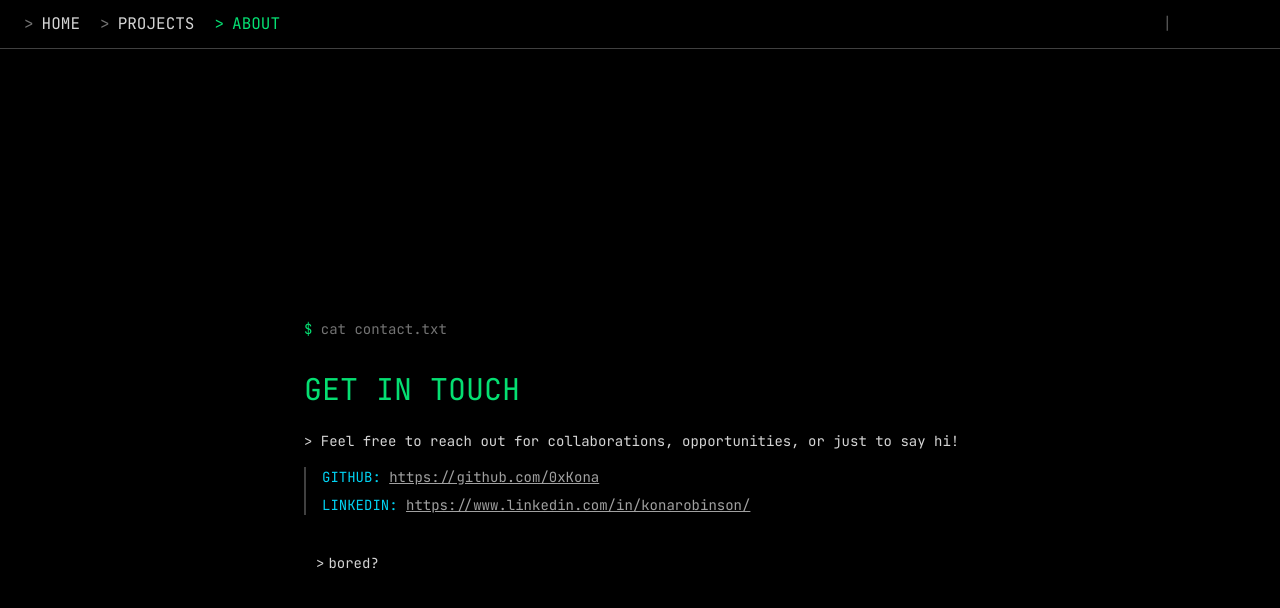
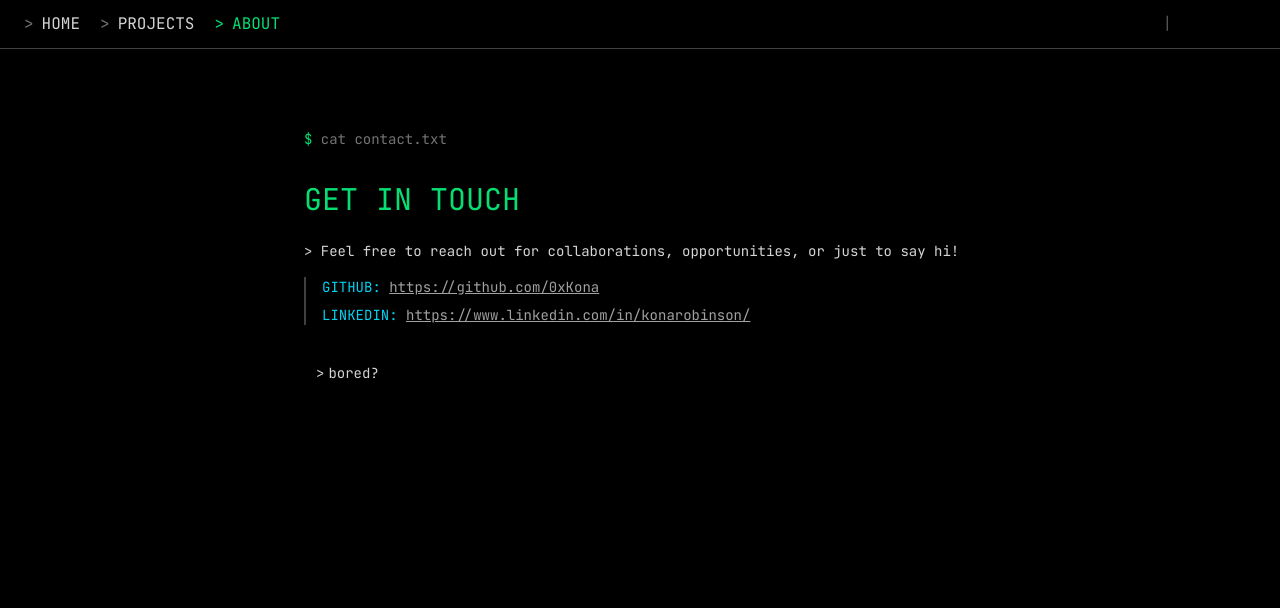
Before and after one commit to 0xKona/portfolio_v2, a Next.js app: page /about in a window 1280 px wide. Shown: the top 608 px of the page. Built offline with nearby package versions, Linux system fonts and the light colour scheme; no server answers; a web font is replaced by a local one; what @aws-amplify/ui-react, aws-amplify would draw is missing.

Commit message:
fix about page height

```diff
--- a/app/layout.tsx
+++ b/app/layout.tsx
@@ -80,7 +80,7 @@ export default function RootLayout({
     return (
         <html lang="en">
             <body
-                className={`${jetbrainsMono.variable} font-mono bg-black text-neutral-300 antialiased`}
+                className={`${jetbrainsMono.variable} min-h-dvh font-mono bg-black text-neutral-300 antialiased`}
             >
                 <Auth>
                     <MainNavigationBar />
--- a/components/landing/about-content.tsx
+++ b/components/landing/about-content.tsx
@@ -6,7 +6,7 @@ export function AboutContent() {
     const { github, linkedIn } = SOCIAL_LINKS;
 
     return (
-        <main className="min-h-screen flex flex-col items-center justify-center px-4">
+        <main className="flex flex-col items-center justify-center px-4 py-20">
             <div className="max-w-2xl w-full space-y-8">
                 {/* Terminal header */}
                 <div className="font-mono text-neutral-500 text-sm">
```
